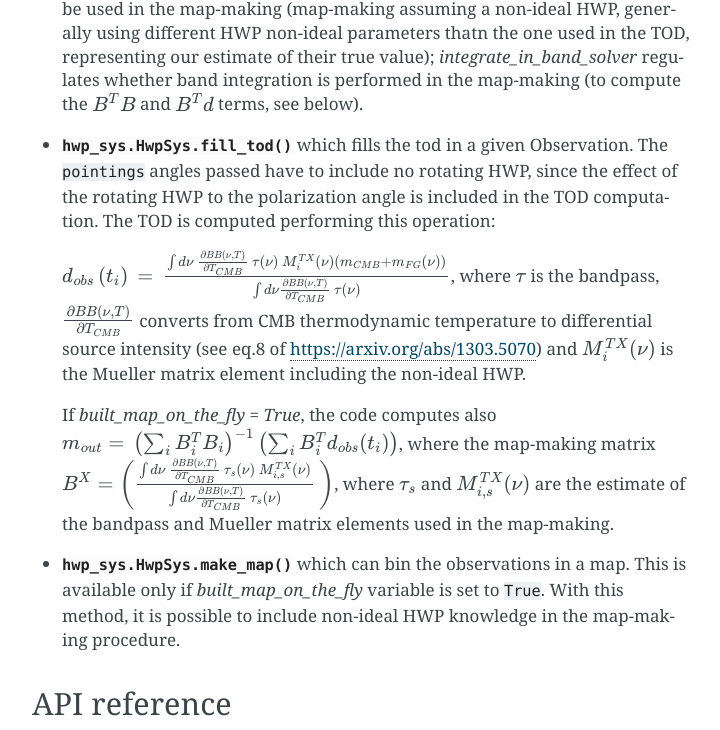
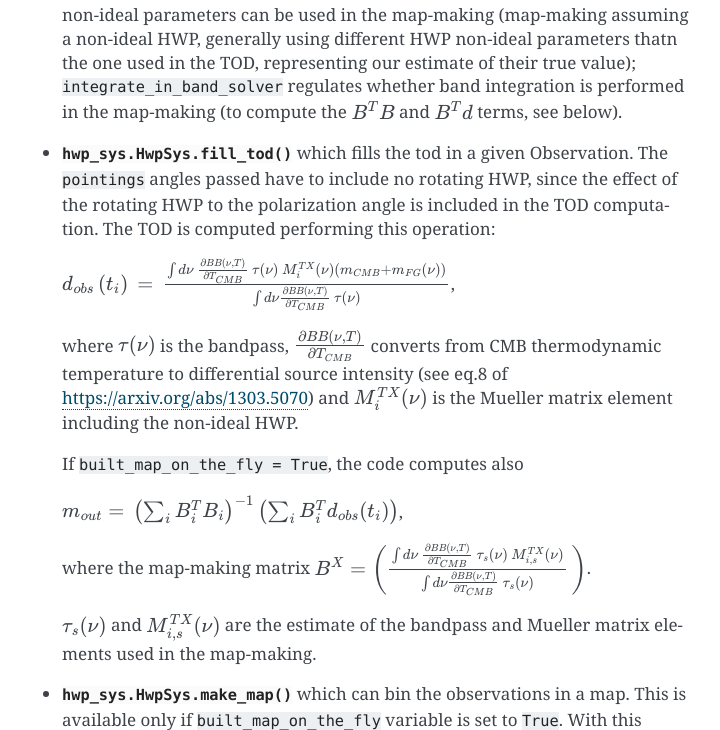
Before and after one commit to litebird/litebird_sim, a Sphinx documentation site: the page built from docs/source/external/hwp_sys.rst, in a window 1280 px wide and 900 px high, scrolled down 1294 px, cut to the strip 0-730 px from the top of the window. Shown: the whole strip, without its empty margins (388-1108 px from the left). Built offline with Sphinx 7.4.7, drawn with Linux system fonts in a browser that asks for light colours.

Commit message:
updating docs

```diff
--- a/docs/source/external/hwp_sys.rst
+++ b/docs/source/external/hwp_sys.rst
@@ -48,17 +48,17 @@ It defines three methods:
 *  :meth:`.hwp_sys.HwpSys.set_parameters` which sets the defaults and handles the interface with
    the parameter file of the simulation. The relevant section is tagged by ``[hwp_sys]``. The HWP
    parameters can be passed both in the Jones and Mueller formalism. This choice is regulated by
-   the flag `mueller_or_jones`, which has to be set to either ``"mueller"`` or ``"jones"``. In
+   the flag ``mueller_or_jones``, which has to be set to either ``"mueller"`` or ``"jones"``. In
    case the Jones formalism is chosen, it is converted automatically into the Mueller one through
-   the function `.hwp_sys.JonesToMueller`. There is also the possibility to pass precomputed input
-   maps (as a numpy array) through the `maps` argument. Otherwise, input maps are internally
+   the function ``.hwp_sys.JonesToMueller``. There is also the possibility to pass precomputed input
+   maps (as a numpy array) through the ``maps`` argument. Otherwise, input maps are internally
    computed through the litebird_sim map based simulator (mbs).
-   The argument `integrate_in_band` sets whether band integration is performed in the TOD
+   The argument ``integrate_in_band`` sets whether band integration is performed in the TOD
    computation; if ``built_map_on_the_fly = True``, the map-making can be performed internally
-   (instead of using the litebird_sim binner); `correct_in_solver` sets whether non-ideal
+   (instead of using the litebird_sim binner); ``correct_in_solver`` sets whether non-ideal
    parameters can be used in the map-making (map-making assuming a non-ideal HWP, generally using
    different HWP non-ideal parameters thatn the one used in the TOD, representing our estimate of
-   their true value); `integrate_in_band_solver` regulates whether band integration is performed
+   their true value); ``integrate_in_band_solver`` regulates whether band integration is performed
    in the map-making (to compute the :math:`B^T B` and :math:`B^T d` terms, see below).
 
 
@@ -67,17 +67,24 @@ It defines three methods:
    polarization angle is included in the TOD computation.
    The TOD is computed performing this operation:
 
-   :math:`d_{obs}\left(t_{i}\right)\,=\,\frac{\int d\nu\,\frac{\partial BB(\nu,T)}{\partial T_{CMB}}\,\tau\left(\nu\right)\,M_{i}^{TX}(\nu)\left(m_{CMB}+m_{FG}\left(\nu\right)\right)}{\int d\nu \frac{\partial BB(\nu,T)}{\partial T_{CMB}}\,\tau \left(\nu\right)}`, where :math:`\tau` is the bandpass,
+   :math:`d_{obs}\left(t_{i}\right)\,=\,\frac{\int d\nu\,\frac{\partial BB(\nu,T)}{\partial T_{CMB}}\,\tau\left(\nu\right)\,M_{i}^{TX}(\nu)\left(m_{CMB}+m_{FG}\left(\nu\right)\right)}{\int d\nu \frac{\partial BB(\nu,T)}{\partial T_{CMB}}\,\tau \left(\nu\right)}`,
+
+   where :math:`\tau(\nu)` is the bandpass,
    :math:`\frac{\partial BB(\nu,T)}{\partial T_{CMB}}` converts from CMB thermodynamic temperature
    to differential source intensity (see eq.8 of https://arxiv.org/abs/1303.5070) and
    :math:`M_{i}^{TX}(\nu)` is the Mueller matrix element including the non-ideal HWP.
 
-   If `built_map_on_the_fly = True`, the code computes also :math:`m_{out} = {\,\left(\sum_{i} B_{i}^{T} B_{i} \right)^{-1} \left( \sum_{i} B_{i}^{T} d_{obs}(t_{i}) \right)}`, where the map-making
-   matrix :math:`B^X = \left(\frac{\int d\nu \,\frac{\partial BB(\nu,T)}{\partial T_{CMB}}\,\tau_{s}\left(\nu\right)\,M_{i,s}^{TX}(\nu)}{\int d\nu \frac{\partial BB(\nu,T)}{\partial T_{CMB}}\,\tau_{s}\left(\nu\right)}\,\right)`, where :math:`\tau_s` and :math:`M_{i,s}^{TX}(\nu)` are the estimate of
+   If ``built_map_on_the_fly = True``, the code computes also
+
+   :math:`m_{out} = {\,\left(\sum_{i} B_{i}^{T} B_{i} \right)^{-1} \left( \sum_{i} B_{i}^{T} d_{obs}(t_{i}) \right)}`,
+
+   where the map-making matrix :math:`B^X = \left(\frac{\int d\nu \,\frac{\partial BB(\nu,T)}{\partial T_{CMB}}\,\tau_{s}\left(\nu\right)\,M_{i,s}^{TX}(\nu)}{\int d\nu \frac{\partial BB(\nu,T)}{\partial T_{CMB}}\,\tau_{s}\left(\nu\right)}\,\right)`.
+
+   :math:`\tau_s(\nu)` and :math:`M_{i,s}^{TX}(\nu)` are the estimate of
    the bandpass and Mueller matrix elements used in the map-making.
 
 *  :meth:`.hwp_sys.HwpSys.make_map` which can bin the observations in a map. This is available only
-   if `built_map_on_the_fly` variable is set to ``True``. With this method, it is possible to
+   if ``built_map_on_the_fly`` variable is set to ``True``. With this method, it is possible to
    include non-ideal HWP knowledge in the map-making procedure.
 
 API reference
```
Also changed, not shown: other parts of docs/source/external/hwp_sys.rst (+1 -2 lines), 1 other file.
